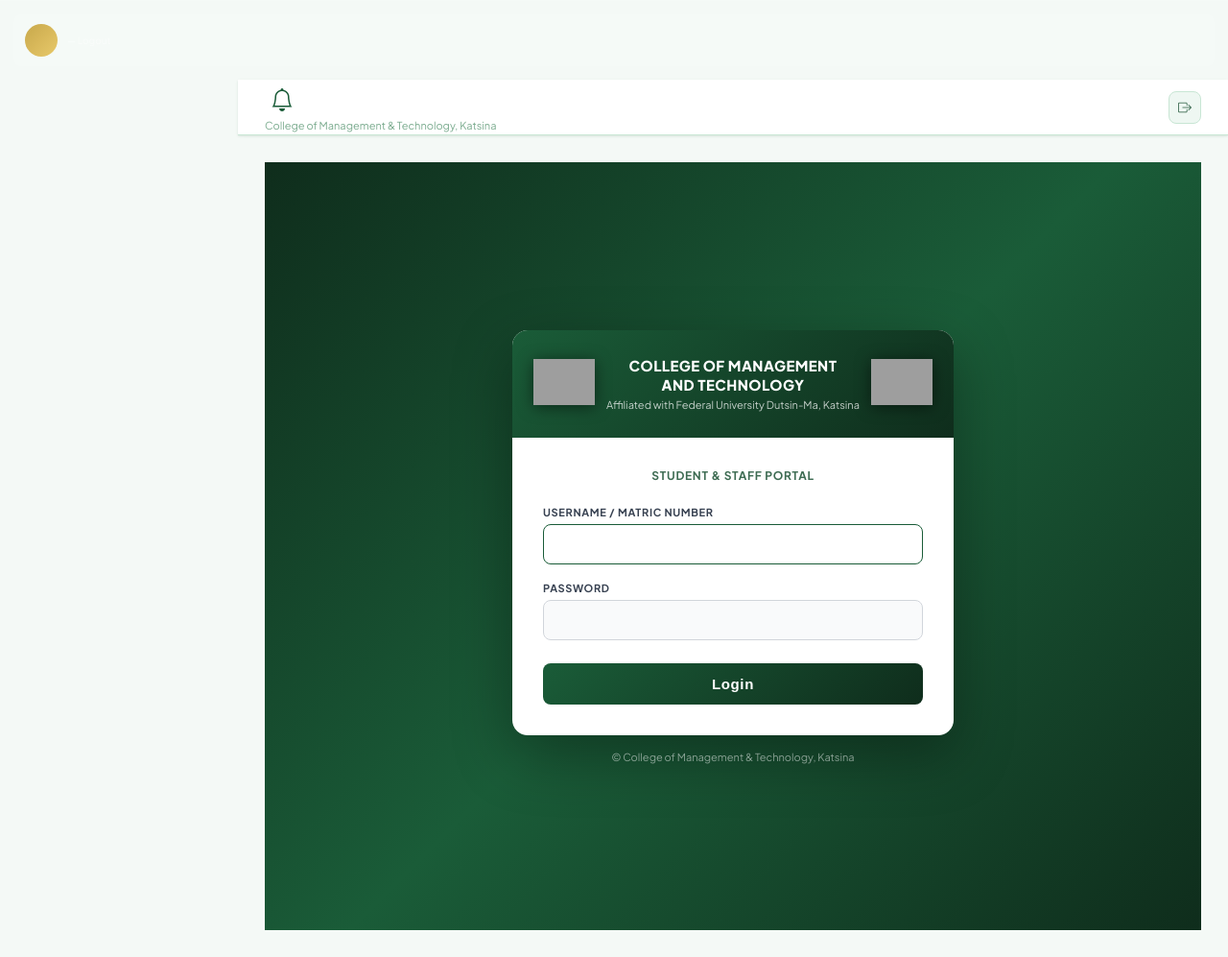
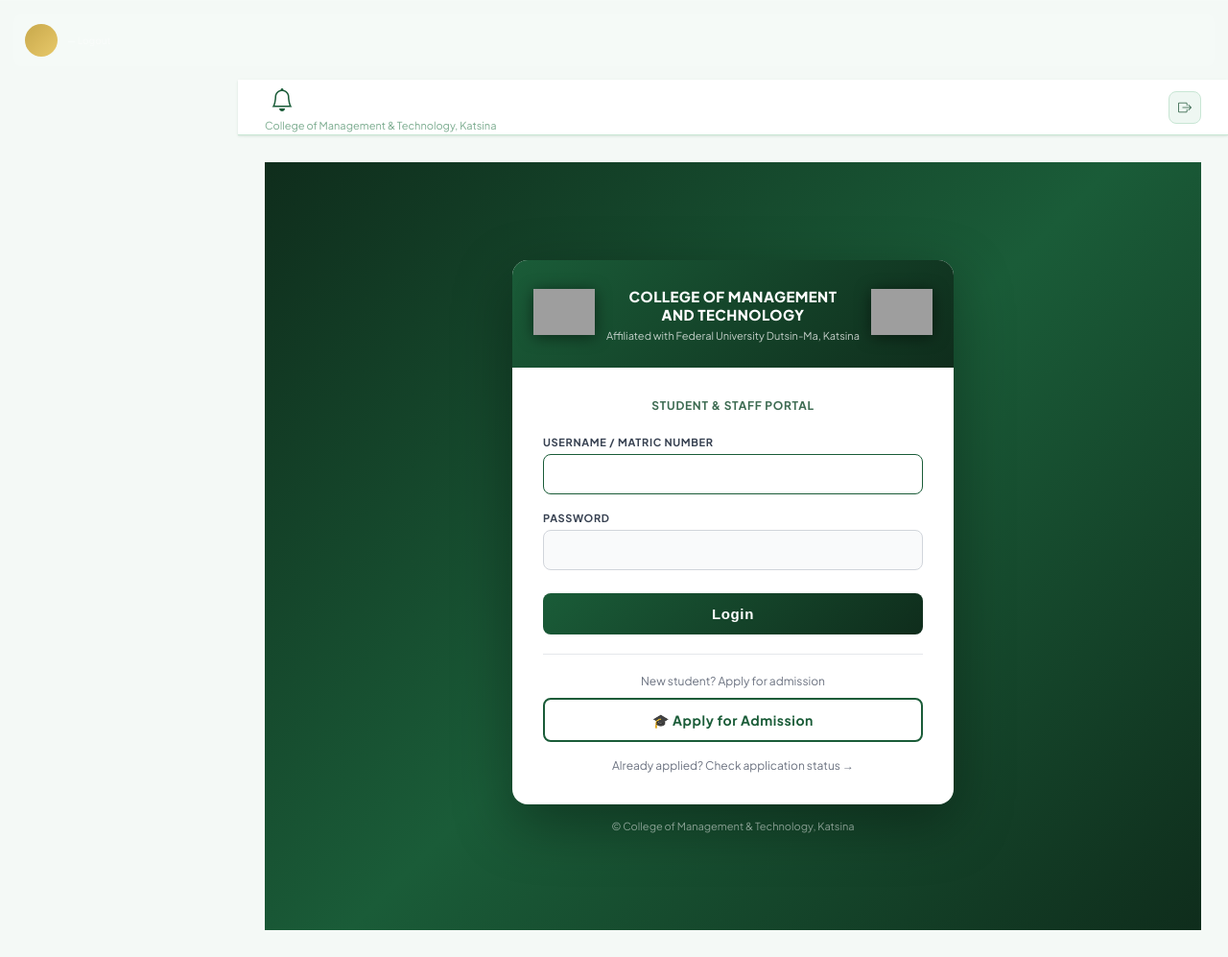
Before and after one commit to mustaphabadamasi/cmt-portal-django, a Django app: page /accounts/login/ in a window 1280 px wide. Shown: the whole page at 96% size. Run offline with Django 5.2, Linux system fonts and the light colour scheme; grey boxes are pictures that could not be loaded.

Commit message:
Add Apply for Admission button to login page

```diff
--- a/templates/accounts/login.html
+++ b/templates/accounts/login.html
@@ -75,6 +75,22 @@
             Login
           </button>
         </form>
+
+        <div style="margin-top:20px;padding-top:20px;border-top:1px solid #e5e7eb;text-align:center">
+          <p style="font-size:12px;color:#6b7280;margin:0 0 10px">New student? Apply for admission</p>
+          <a href="{% url 'admissions:apply' %}"
+             style="display:block;width:100%;padding:12px;background:#fff;color:#1a5c38;border:2px solid #1a5c38;border-radius:8px;font-size:14px;font-weight:700;cursor:pointer;letter-spacing:.04em;text-decoration:none;text-align:center;box-sizing:border-box">
+            🎓 Apply for Admission
+          </a>
+        </div>
+
+        <div style="margin-top:12px;text-align:center">
+          <a href="{% url 'admissions:check_status' %}"
+             style="font-size:12px;color:#6b7280;text-decoration:none">
+            Already applied? Check application status →
+          </a>
+        </div>
+
       </div>
     </div>
 
```
